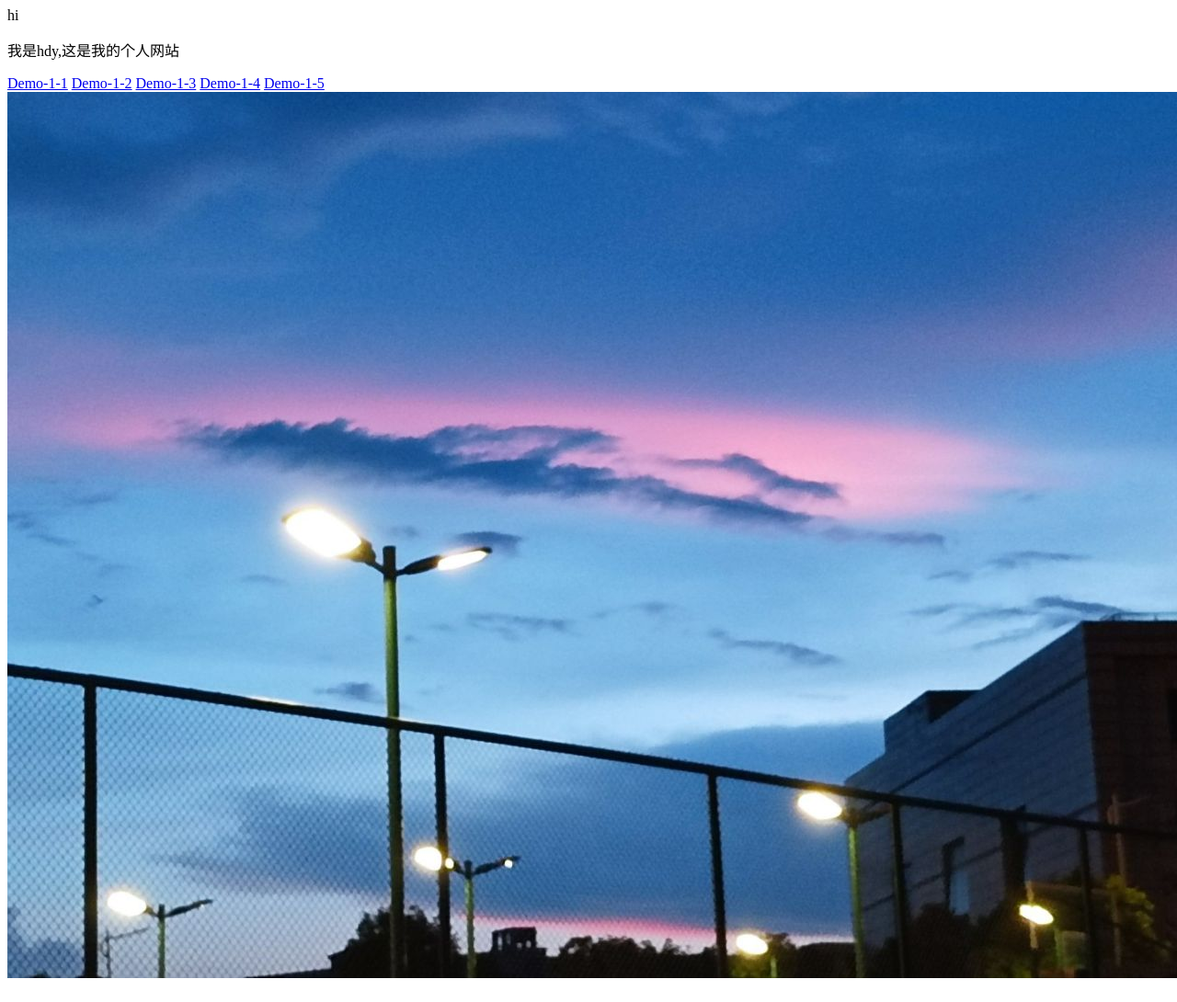
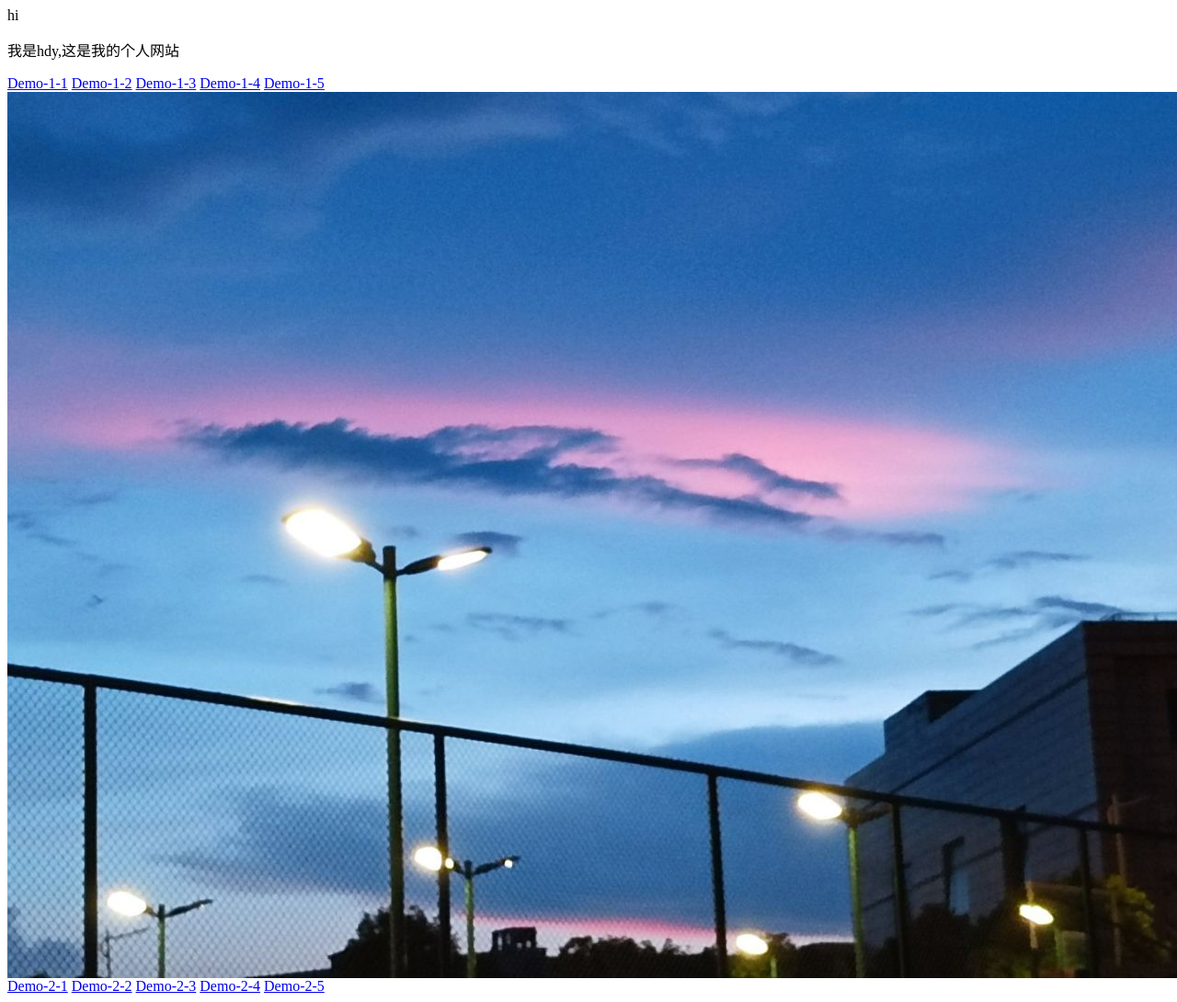
Before and after one commit to huangdeyii/huangdeyii.github.io, a plain HTML site: page index.html in a window 1280 px wide. Shown: the whole page at 92% size. Drawn offline with Linux system fonts and the light colour scheme.

Commit message:
Update index.html

```diff
--- a/index.html
+++ b/index.html
@@ -6,3 +6,8 @@
 <a href=" https://huangdeyii.github.io/实验一/demos/chap1-demo-4.html">Demo-1-4</a>
 <a href=" https://huangdeyii.github.io/实验一/demos/chap1-demo-5.html">Demo-1-5</a>
 <img src="mmexport1692616749428.jpg"/>
+<a href=" https://huangdeyii.github.io/实验二/demos/chap2-demo-1.html">Demo-2-1</a>
+<a href=" https://huangdeyii.github.io/实验二/demos/chap2-demo-2.html">Demo-2-2</a>
+<a href=" https://huangdeyii.github.io/实验二/demos/chap2-demo-3.html">Demo-2-3</a>
+<a href=" https://huangdeyii.github.io/实验二/demos/chap2-demo-4.html">Demo-2-4</a>
+<a href=" https://huangdeyii.github.io/实验二/demos/chap2-demo-5.html">Demo-2-5</a>
```
